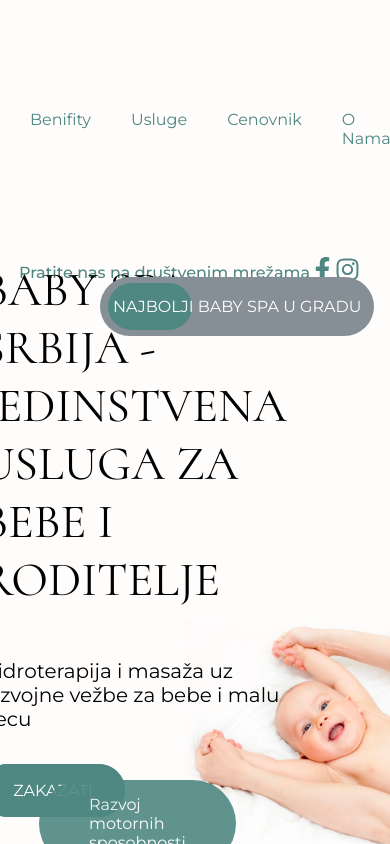
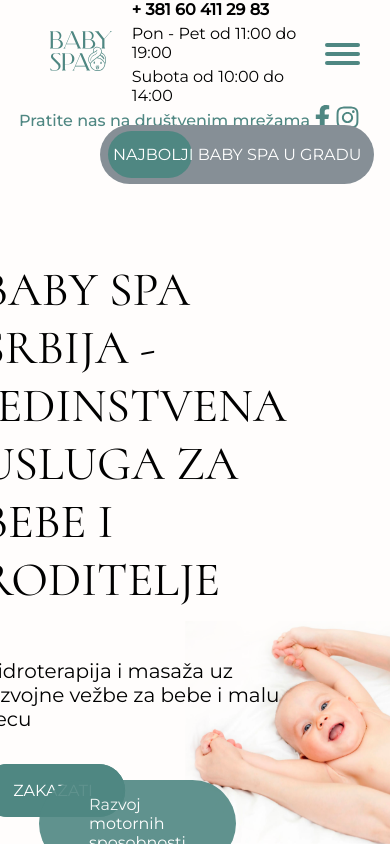
Before and after one commit to jimmyatv/myBabySpa, a React (Create React App) app: page / in a window 390 px wide. Shown: the top 844 px of the page. Built offline with nearby package versions, Linux system fonts and the light colour scheme.

Commit message:
Burger menu | ADDED -  70%

```diff
--- a/src/components/Header/Header.css
+++ b/src/components/Header/Header.css
@@ -3,6 +3,7 @@
     position: relative;
     z-index: 5;
 }
+
 .navBar {
     display: flex;
     justify-content: space-between;
@@ -50,3 +51,127 @@
     gap: 0.5rem;
     justify-content: center;
 }
+
+.burger {
+    display: none;
+}
+
+
+
+
+/* Media Query */
+@media screen and (max-width: 1200px) {
+
+    /* BURGER MENU */
+    .burger {
+        display: block;
+        position: relative;
+        margin-top: 8px;
+        cursor: pointer;
+
+        user-select: none;
+
+        appearance: none;
+        border: none;
+        outline: none;
+        background: none;
+    }
+
+    .burger span {
+        display: block;
+        position: relative;
+        width: 35px;
+        margin-bottom: 5px;
+        height: 4px;
+        background-color: var(--primary);
+        border-radius: 6px;
+        transition: 0.6s;
+        transform-origin: 0 0;
+    }
+
+    .burger.is-active span {
+        background-color: var(--secondary);
+    }
+
+    /* Active Burger */
+    .burger.is-active span:nth-child(1) {
+        transform: translate(0px, -2px) rotate(45deg);
+    }
+
+    .burger.is-active span:nth-child(3) {
+        transform: translate(-3px, 4px) rotate(-45deg);
+    }
+
+
+    /* .burger:hover span:nth-child(2) {
+    transform: translateX(15px);
+    background-color: var(--primary);
+    transition: 0.6s;
+} */
+
+    /* .burger:hover span {
+    background-color: var(--accentsDark);
+    transition: 0.6s;
+} */
+
+
+    /* .burger.is-active:hover span {
+    background-color: var(--accentsDark);
+    transition: 0.6s;
+} */
+
+    .burger.is-active span:nth-child(2) {
+        transform: translateX(15px);
+        opacity: 0;
+    }
+
+
+    .navBar-links {
+        display: block;
+        position: fixed;
+        top: 0;
+        left: 100%;
+        min-height: 100vh;
+        width: 40%;
+        background-color: var(--primary);
+        transition: 0.6s;
+        flex-direction: column;
+        display: flex;
+        align-items: center;
+        justify-content: center;
+        opacity: 0.9;
+
+    }
+    .navBar-links ul {
+        flex-direction: column;
+    }
+
+    .navBar-links a {
+        display: block;
+        width: 100%;
+        margin: auto;
+        max-width: 200px;
+        padding: 12px 16px;
+        text-align: center;
+        border-radius: 30px;
+        margin-bottom: 50px;
+        border: 1px solid var(--secondary);
+        color: var(--secondary) !important;
+        font-weight: 300;
+        font-style: italic;
+        font-size: 14px;
+        text-transform: uppercase;
+        letter-spacing: 5px;
+        transition: 0.6s;
+    }
+
+    .navBar-links.is-active {
+        left: 60%;
+    }
+
+    .navBar-links a:hover {
+        background-color: var(--secondary);
+        color: var(--primary) !important;
+        font-weight: bold;
+    }
+}
--- a/src/components/Header/Header.jsx
+++ b/src/components/Header/Header.jsx
@@ -1,16 +1,27 @@
-import React from "react";
+import React, { useState } from "react";
 import "./Header.css";
 import Logo from "../../assets/babyLogo.svg";
 import navBarData from "../../data/navBarData";
 
 const Header = () => {
+  // Dodao useState za pracenje stanja aktivnosti burger menija
+  const [isBurgerActive, setIsBurgerActive] = useState(false);
+
+  // Dodao funkciju za rukovanje klikom na burger meni
+  const handleBurgerClick = () => {
+    setIsBurgerActive((prev) => !prev);
+  };
+
   return (
     <div className="header">
       <div className="navBar">
         <div className="logo">
           <img src={Logo} alt="" />
         </div>
-        <div className="navBar-links">
+        <div
+          className={`navBar-links ${isBurgerActive ? "is-active" : ""}`}
+          id="navBarLinks"
+        >
           <ul>
             {navBarData.map((link, idx) => {
               return (
@@ -22,10 +33,23 @@
           </ul>
         </div>
         <div className="working-hours">
-          <span> <strong>+ 381 60 411 29 83</strong> </span>
+          <span>
+            {" "}
+            <strong>+ 381 60 411 29 83</strong>{" "}
+          </span>
           <span>Pon - Pet od 11:00 do 19:00</span>
           <span>Subota od 10:00 do 14:00</span>
         </div>
+        {/* Dodao event handler za burger klik */}
+        <button
+          className={`burger ${isBurgerActive ? "is-active" : ""}`}
+          id="burgerMenu"
+          onClick={handleBurgerClick}
+        >
+          <span></span>
+          <span></span>
+          <span></span>
+        </button>
       </div>
     </div>
   );
```
